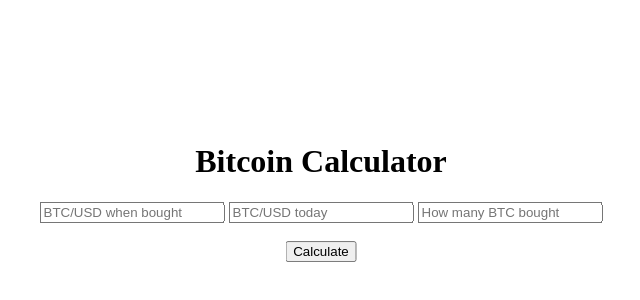
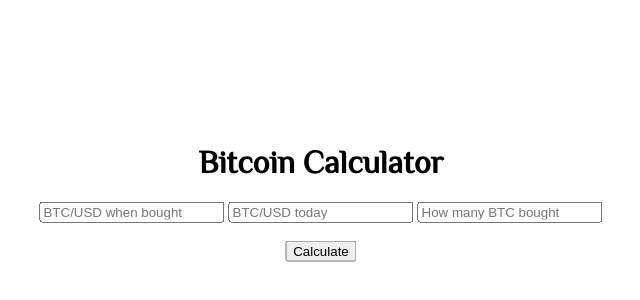
Before and after one commit to lawaldare/bitcoin-calculator, a plain HTML site: page index.html in a window 1280 px wide. Shown: the part 128-428 px from the top of the page, without its empty margins (319-959 px from the left). Drawn offline with Linux system fonts and the light colour scheme.

Commit message:
changed the font

```diff
--- a/index.html
+++ b/index.html
@@ -3,6 +3,7 @@
   <head>
     <meta charset="utf-8">
     <title>Bitcoin Calculator</title>
+    <link href="https://fonts.googleapis.com/css?family=Philosopher" rel="stylesheet">
     <link rel="stylesheet" href="main.css">
   </head>
   <body>
--- a/main.css
+++ b/main.css
@@ -2,6 +2,11 @@
   margin: 0;
   padding: 0;
 } */
+
+body {
+	font-family: 'Philosopher', sans-serif;
+}
+
 
 .container {
   position: absolute;
```
